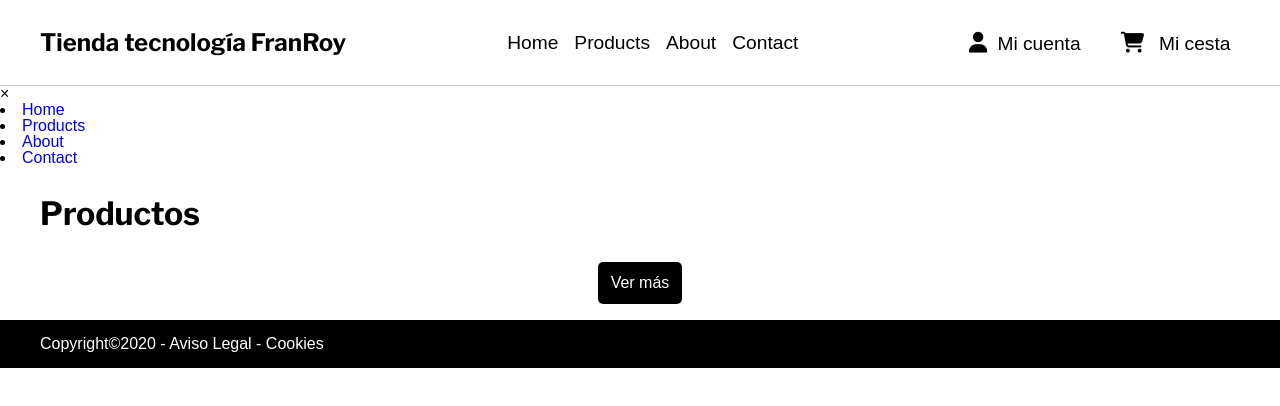
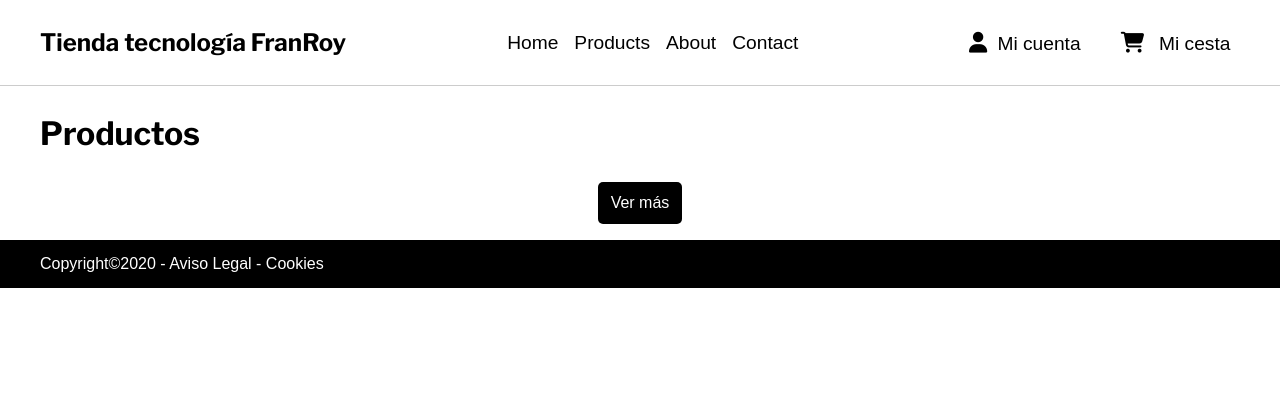
Before and after one commit to SimplementeROY/tienda-online, a plain HTML site: page index.html in a window 1280 px wide. Drawn offline with nearby package versions, Linux system fonts and the light colour scheme; a web font is replaced by a local one.

Commit message:
Agregando el CSS para el sidebar y el overlay

```diff
--- a/css/style.css
+++ b/css/style.css
@@ -212,7 +212,7 @@ main section .container {
 
 .shopping-cart {
     position: fixed;
-    width: 18.75rem;
+    width: 21.875rem;
     max-height: 31.25rem;
     overflow-y: auto;
     background-color: white;
@@ -226,7 +226,7 @@ main section .container {
     gap: 8px;
     transform: translateX(100vw);
     transition: transform 0.4s ease-in-out;
-    z-index: 1000;
+    z-index: 1;
 
     div:first-child {
         display: flex;
@@ -326,6 +326,60 @@ footer {
 
 /* FIN Footer */
 
+/* Sidebar */
+
+.sidebar {
+    height: 100vh;
+    width: 0;
+    position: fixed;
+    top: 0;
+    left: 0;
+    background-color: #111;
+    overflow-x: hidden;
+    transition: 0.5s;
+    padding-top: 3.75rem;
+    z-index: 3;
+
+    a {
+        padding: .625rem .9375rem;
+        text-decoration: none;
+        font-size: 1.5rem;
+        color: white;
+        display: block;
+        transition: 0.3s;
+
+        &:hover {
+            background-color: #575757;
+            border-radius: .3125rem;
+        }
+    }
+
+    .close-sidebar-btn {
+        position: absolute;
+        top: .625rem;
+        right: 1.5rem;
+        font-size: 2.25rem;
+        color: white;
+    }
+}
+
+/* FIN Sidebar */
+
+/* Overlay */
+
+.overlay {
+    position: fixed;
+    display: none;
+    width: 100%;
+    height: 100%;
+    top: 0;
+    left: 0;
+    background-color: rgba(0, 0, 0, 0.5);
+    z-index: 2;
+}
+
+/* FIN Overlay */
+
 /* Media queries */
 
 @media (min-width: 53.125rem) {
@@ -356,7 +410,7 @@ footer {
         .user-and-cart {
             order: 3;
             display: flex;
-            gap: 16px;
+            gap: 1rem;
 
 
             * {
```
